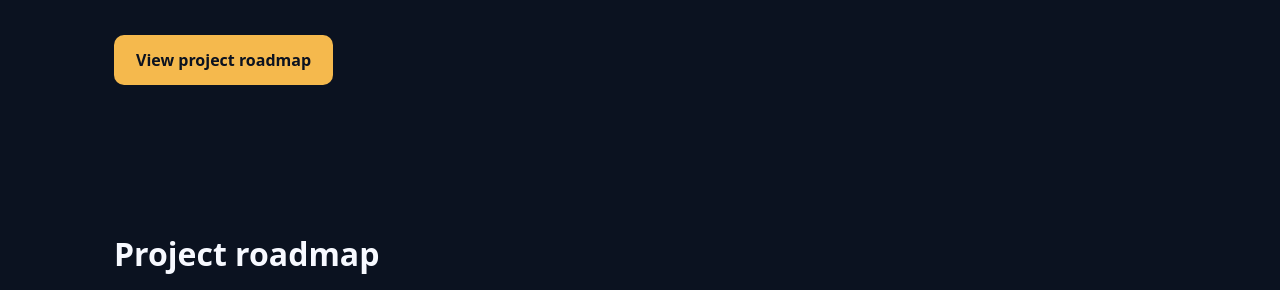
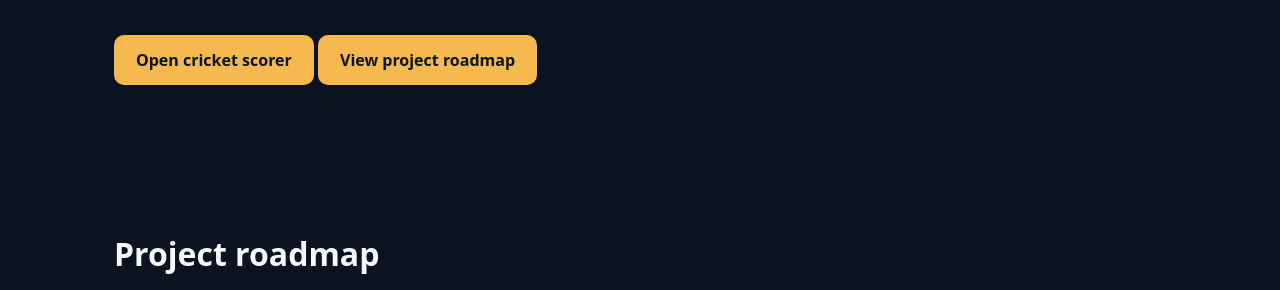
Before and after one commit to shsportsaclub-dot/shsportsclubcricket-creator, a plain HTML site: page index.html in a window 1280 px wide. Shown: the part 510-800 px from the top of the page. Drawn offline with Linux system fonts and the light colour scheme.

Commit message:
Link cricket scorer from landing page

```diff
--- a/index.html
+++ b/index.html
@@ -14,7 +14,7 @@
       <p class="eyebrow">NEW INDEPENDENT PROJECT</p>
       <h1>SH Sports Club<br><em>Cricket Creator</em></h1>
       <p class="intro">A starting point for building cricket experiences for SH Sports Club. Features will be added and tested step by step.</p>
-      <a class="action" href="#roadmap">View project roadmap</a>
+      <a class="action" href="scorer.html">Open cricket scorer</a> <a class="action" href="#roadmap">View project roadmap</a>
     </section>
     <section id="roadmap" class="section">
       <h2>Project roadmap</h2>
```
